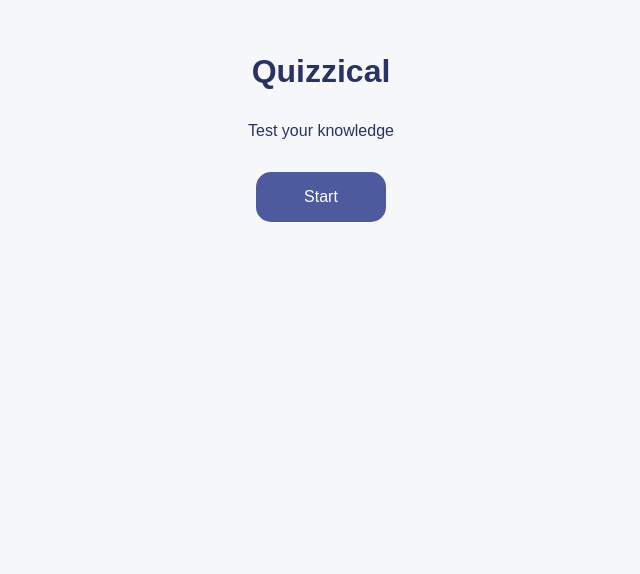
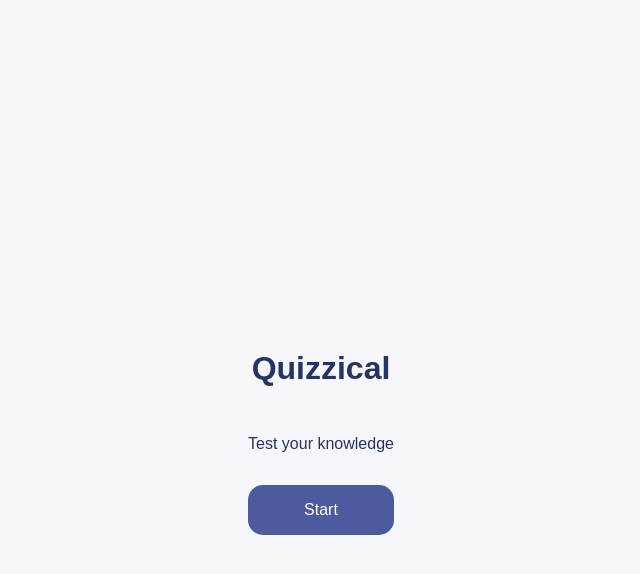
Before and after one commit to aadilayub/quizzical, a React (Vite) app: page / in a window 1280 px wide. Shown: the top 574 px of the page, without its empty margins (319-959 px from the left). Built offline with nearby package versions, Linux system fonts and the light colour scheme; a small style sheet from the web is missing.

Commit message:
center start screen

```diff
--- a/src/index.css
+++ b/src/index.css
@@ -17,6 +17,10 @@ body {
 
 .start-screen {
   text-align: center;
+  display: flex;
+  flex-direction: column;
+  justify-content: center;
+  height: 100vh;
 }
 
 .start-screen h1 {
@@ -37,6 +41,7 @@ body {
   background-color: #4d5b9e;
   border-radius: 15px;
   padding: 1em 2em;
+  cursor: pointer;
 }
 
 .questions-list {
@@ -84,7 +89,6 @@ fieldset.answers-list {
 
 .btn.check-answers {
   margin-inline: auto;
-  cursor: pointer;
   display: block;
 }
 
```
